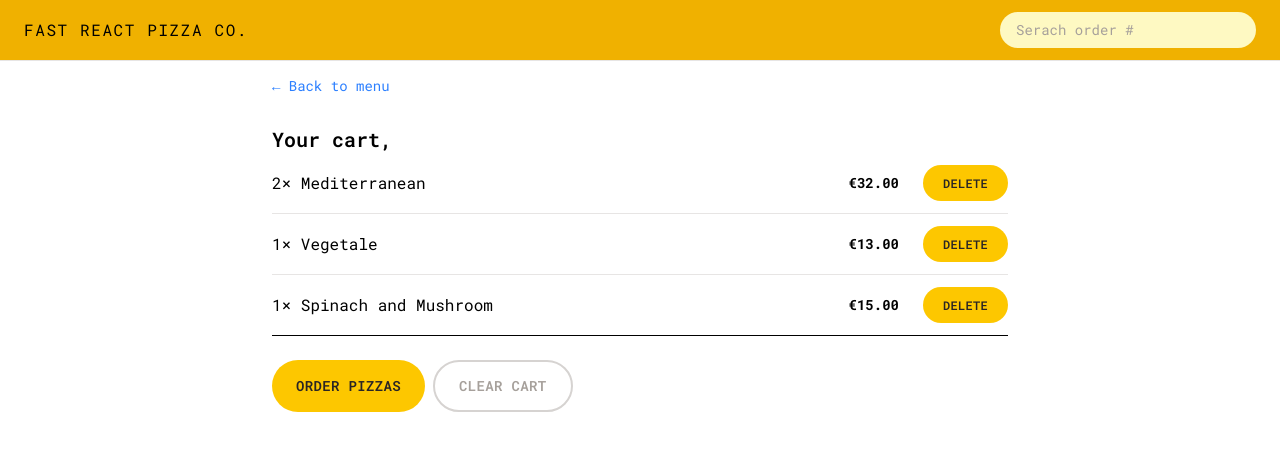
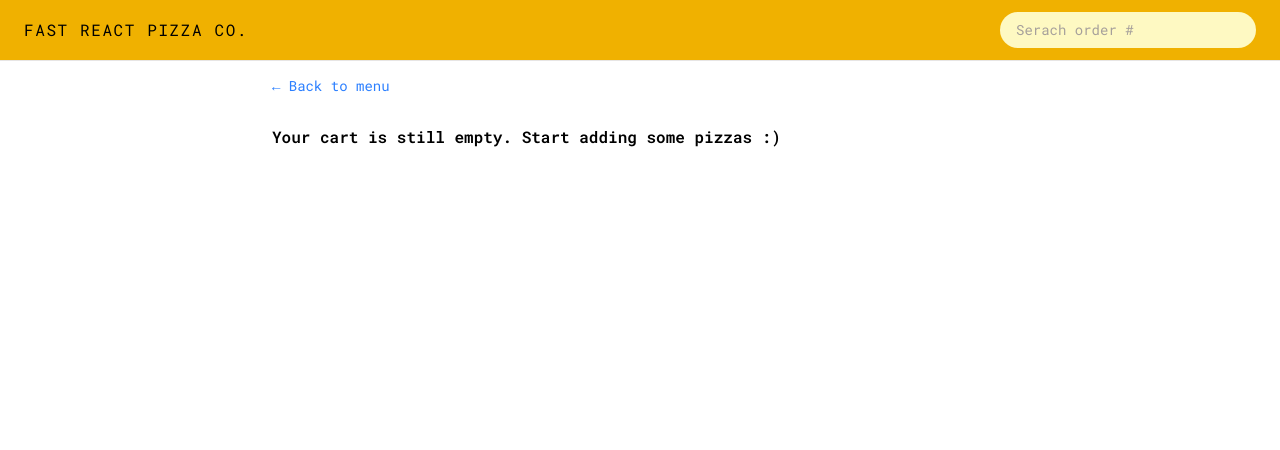
Before and after one commit to Abanou6Nassif/fast-react-pizza, a React app: page /cart in a window 1280 px wide. Shown: the top 450 px of the page. Built offline with nearby package versions, Linux system fonts and the light colour scheme; the HTML template or start-up script is replaced by a standard one.

Commit message:
Building the Cart Page

```diff
--- a/src/features/cart/Cart.jsx
+++ b/src/features/cart/Cart.jsx
@@ -2,35 +2,16 @@
 import Button from "../../ui/Button";
 import CartItem from "./CartItem";
 import { useSelector } from "react-redux";
-
-const fakeCart = [
-  {
-    pizzaId: 12,
-    name: "Mediterranean",
-    quantity: 2,
-    unitPrice: 16,
-    totalPrice: 32,
-  },
-  {
-    pizzaId: 6,
-    name: "Vegetale",
-    quantity: 1,
-    unitPrice: 13,
-    totalPrice: 13,
-  },
-  {
-    pizzaId: 11,
-    name: "Spinach and Mushroom",
-    quantity: 1,
-    unitPrice: 15,
-    totalPrice: 15,
-  },
-];
+import { clearCart, getCart } from "./cartSlice";
+import EmptyCart from "./EmptyCart";
+import { useDispatch } from "react-redux";
 
 function Cart() {
-  const cart = fakeCart;
+  const dispatch = useDispatch();
   const username = useSelector((state) => state.user.username);
+  const cart = useSelector(getCart);
 
+  if (!cart.length) return <EmptyCart />;
   return (
     <div className="px-4 py-3">
       <LinkButton
@@ -50,7 +31,9 @@
         <Button type="primary" to="/order/new">
           Order pizzas
         </Button>
-        <Button type="secondary">Clear cart</Button>
+        <Button type="secondary" onClick={() => dispatch(clearCart())}>
+          Clear cart
+        </Button>
       </div>
     </div>
   );
--- a/src/features/cart/EmptyCart.jsx
+++ b/src/features/cart/EmptyCart.jsx
@@ -1,11 +1,13 @@
-import { Link } from "react-router";
+import LinkButton from "../../ui/LinkButton";
 
 function EmptyCart() {
   return (
-    <div>
-      <Link to="/menu">&larr; Back to menu</Link>
+    <div className="px-4 py-3">
+      <LinkButton to="/menu">&larr; Back to menu</LinkButton>
 
-      <p>Your cart is still empty. Start adding some pizzas :)</p>
+      <p className="mt-7 font-semibold">
+        Your cart is still empty. Start adding some pizzas :)
+      </p>
     </div>
   );
 }
--- a/src/features/cart/cartSlice.js
+++ b/src/features/cart/cartSlice.js
@@ -49,3 +49,4 @@
 
 export const getTotalCartPrice = (state) =>
   state.cart.cart.reduce((sum, item) => sum + item.totalPrice, 0);
+export const getCart = (state) => state.cart.cart;
```
